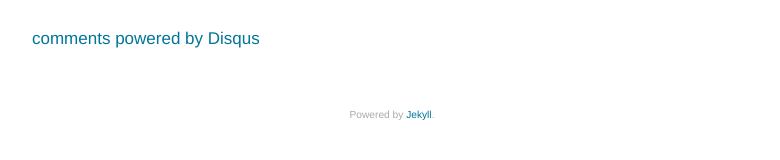
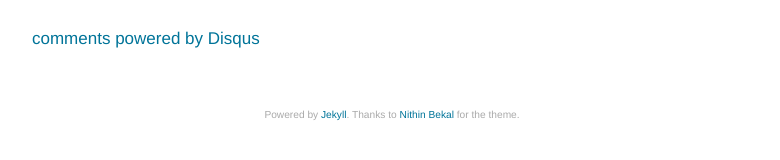
Before and after one commit to sajinmp/sajinmp.github.io, a Jekyll site: the page built from _posts/2014-07-12-hello-world-again.md, in a window 1280 px wide. Shown: the part 433-593 px from the top of the page, without its empty margins (248-1028 px from the left). Built offline with Jekyll 4.4.1, drawn with Linux system fonts in a browser that asks for light colours; comment, search, counter and statistics services are not loaded.

Commit message:
Credits
Forgot to put it down here earlier.

```diff
--- a/_layouts/default.html
+++ b/_layouts/default.html
@@ -23,7 +23,9 @@
         {{ content }}
 
       </div> <!-- /site -->
-      <div class='footer'>Powered by <a href='http://jekyllrb.com'>Jekyll</a>.</div>
+      <div class='footer'>Powered by <a href='http://jekyllrb.com'>Jekyll</a>.
+        Thanks to <a href = "http://nithinbekal.com">Nithin Bekal</a> for the theme.
+      </div>
     </div> <!-- /container -->
   </body>
 </html>
```
